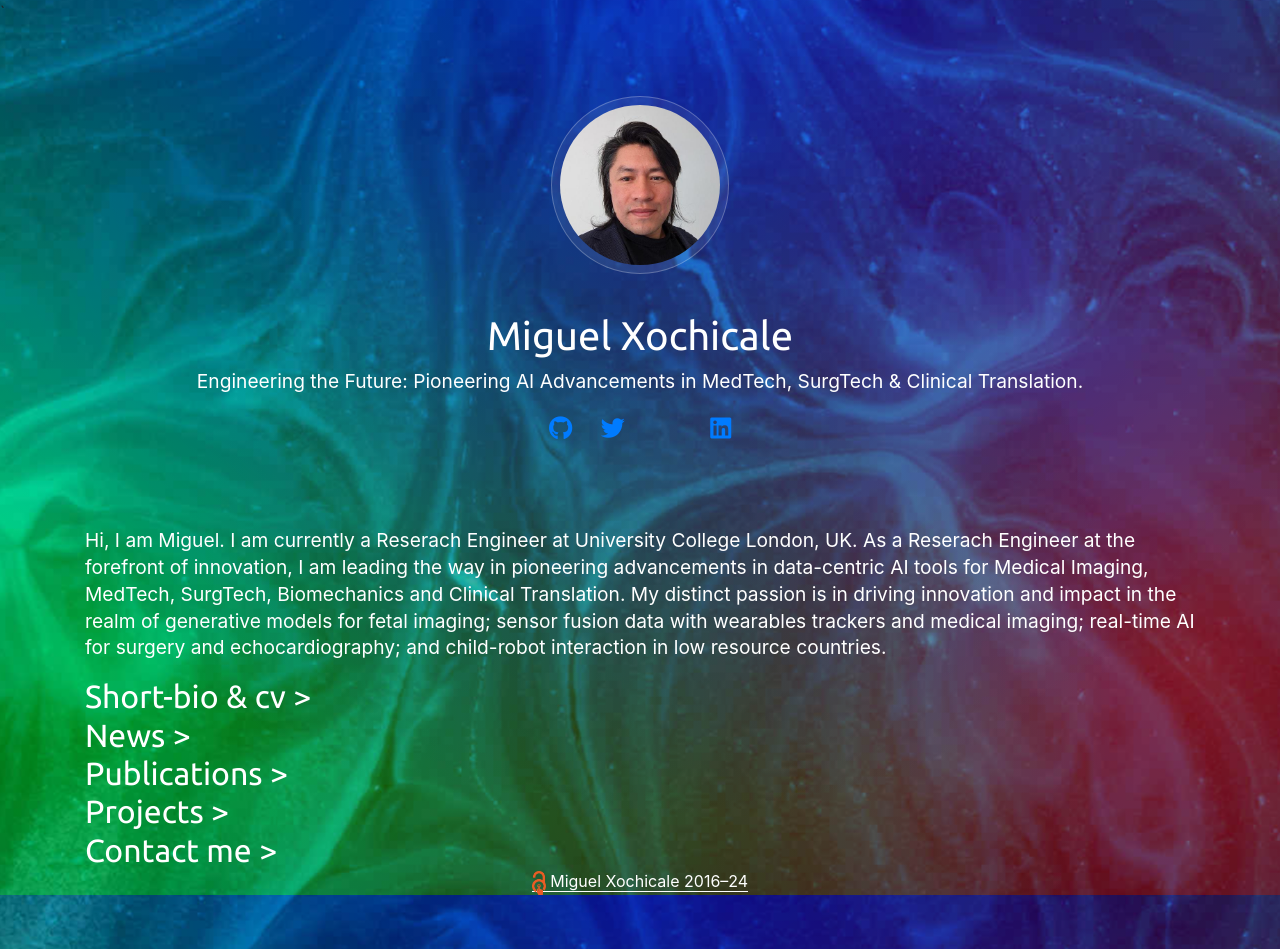
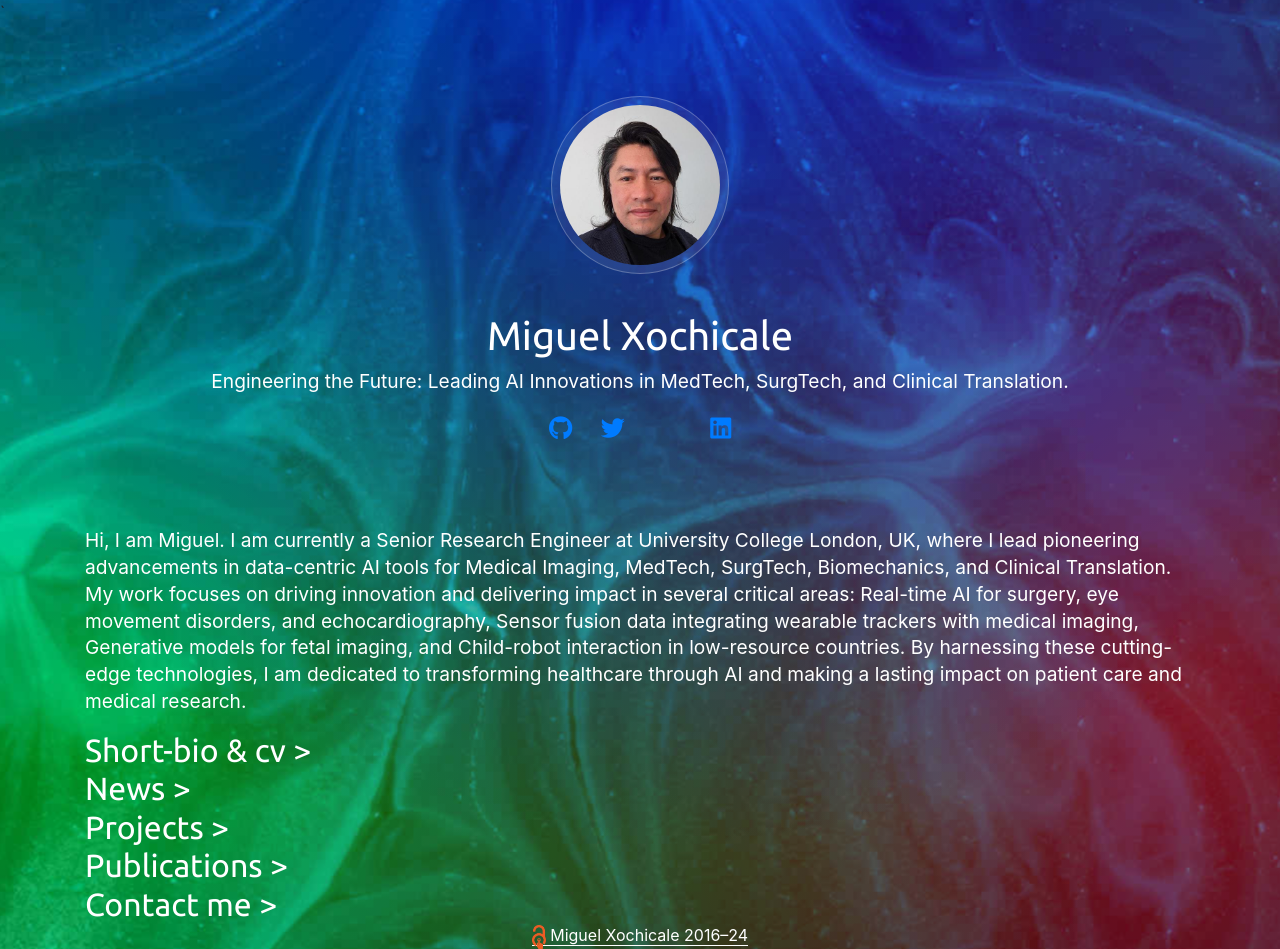
Before and after one commit to mxochicale/mxochicale.github.io, a Jekyll site: the page built from index.html, in a window 1280 px wide. Built offline with Jekyll 4.4.1, drawn with Linux system fonts in a browser that asks for light colours; nearby versions of some CDN libraries; comment, search, counter and statistics services are not loaded; a style sheet for code colours, icons or effects is not loaded.

Commit message:
various updates around senior reserach engineer promotion

```diff
--- a/_includes/contact.html
+++ b/_includes/contact.html
@@ -1,4 +1,4 @@
 <p style="padding-top:0.5rem">
-I am always keen to hear about academic and industry opportunities.
-Please do not hesitate to drop me a message to touch base: m.xochicale@ucl.ac.uk.
+I am always interested in exploring academic and industry opportunities.
+Please feel free to reach out and connect: m.xochicale@ucl.ac.uk.
 </p>
--- a/_includes/me.html
+++ b/_includes/me.html
@@ -1,6 +1,9 @@
 <p>
 Hi, I am Miguel.
-I am currently a Reserach Engineer at University College London, UK.
-As a Reserach Engineer at the forefront of innovation, I am leading the way in pioneering advancements in data-centric AI tools for Medical Imaging, MedTech, SurgTech, Biomechanics and Clinical Translation.
-My distinct passion is in driving innovation and impact in the realm of generative models for fetal imaging; sensor fusion data with wearables trackers and medical imaging; real-time AI for surgery and echocardiography; and child-robot interaction in low resource countries.
+I am currently a Senior Research Engineer at University College London, UK, where I lead pioneering advancements in data-centric AI tools for Medical Imaging, MedTech, SurgTech, Biomechanics, and Clinical Translation. My work focuses on driving innovation and delivering impact in several critical areas:
+Real-time AI for surgery, eye movement disorders, and echocardiography,
+Sensor fusion data integrating wearable trackers with medical imaging,
+Generative models for fetal imaging, and
+Child-robot interaction in low-resource countries.
+By harnessing these cutting-edge technologies, I am dedicated to transforming healthcare through AI and making a lasting impact on patient care and medical research.
 </p>
--- a/_includes/news.html
+++ b/_includes/news.html
@@ -1,6 +1,17 @@
 <p >
 <ul class="bullets">
+
+  <li> <b>2024-08-01:</b>
+  I am excited to share that I have been promoted to Senior Research Software Engineer at the Advanced Research Computing Centre!
+  </li>
+
+  <li> <b>2024-03-01:</b>
+  Full Day Workshop at the 16th Hamlyn Symposium on Medical Robotics on "Open-Source Software for Surgical Technologies" was accepted!
+  <a href="https://www.hamlynsymposium.org/events/open-source-software-for-surgical-technologies-2/"><i class="fa fa-link"></i></a>
+  </li>
+
   <li> <b>2023-05-09:</b> Qingyu Yang from the Institute of Health Informatics at UCL started her MPhil project under my supervision with the project titled: "High-resolution fetal brain ultrasound imaging synthesis". </li>
+
   <li> <b>2023-04-28:</b> "Towards Realistic Ultrasound Fetal Brain Imaging Synthesis" was accepted at Medical Imaging with Deep Learning 2023 (MIDL2023)  <a href="https://github.com/budai4medtech/midl2023"> <i class="fab fa-github"></i></a> </li>
   <li> <b>2023-04-01:</b> "Towards a Simple Framework of Skill Transfer Learning for Robotic Ultrasound-guidance Procedures" was accepted at Robot-Assisted Medical Imaging (RAMI) ICRA workshop 2023  <a href="https://github.com/mxochicale/rami-icra2023"><i class="fab fa-github"></i></a> </li>
   <li> <b>2023-03-20:</b> In2research Placement project "AI-based evaluation of surgical skills using open-source software libraries" was accepted. Placement will be 8 weeks and take place between 1 June and 31 Aug 2023. </li>
--- a/_includes/projects.html
+++ b/_includes/projects.html
@@ -1,8 +1,19 @@
 <p>
     List of projects I am leading (or had led):
     <ul class="bullets">
+
+    <li> <b>May 2024 - Present </b>
+    🤖 👁️ READY: REal-time Ai Diagnosis for nYstagmus (GitHub repository will be open in Jan 2025!)
+    </li>
+
+    <li> <b>Oct 2023 - Apr 2024</b>
+    Real-time AI for surgery with NVIDIA-Holoscan platform: Led software reserach engineer advancing real-time AI-enabled surgical tools by developing end-to-end frameworks, including training, inference, API design, and deployment to medical devices (see  <a class="white"  href="https://mxochicale.github.io/real-time-ai-for-surgery-with-NVIDIA-Holoscan-platform/#/title-slide">slides</a>).
+    </li>
+
     <li> <b>2021-2022</b>  GAN-based synthetic ultrasound imaging for fetal development</li>
+
     <li> <b>2021-2022</b>  Towards simple and effective ultrasound-guidance procedures</li>
+
     <li> <b>2021-2021</b>  Simulator of ultrasound-guided needle for public engagement events  [ <a href="https://kingsengagedresearchblog.wordpress.com/2021/01/22/winners_dec20_pe_smallgrants/">  <i class="fa fa-link"></i>  </a>    <a href="http://mxochicale.github.io/kings-pe-award/">  <i class="fa fa-link"></i> </a>    <a href="https://twitter.com/GIFT_Surg/status/1347211959775752192"> <i class="fab fa-twitter"></i> </a> <a href="https://github.com/xfetus/public-engagement-project"> <i class="fab fa-github"></i>  </a>] </li>
     <li> <b>2020-2021</b>  Low-power vibrational stimulator to study evoked cortical responses</li>
     <li> <b>2020-ongoing</b> I am innovating at "AIR4Children: Artificial Intelligence and Robotics for Children" in low resource income countries [<a href="https://github.com/air4children/hri2021"> <i class="fab fa-github"></i>  </a> <a href="https://twitter.com/_mxochicale/status/1368839470502514690"> <i class="fab fa-twitter"></i> </a>]. </li>
--- a/_includes/short-bio-cv.html
+++ b/_includes/short-bio-cv.html
@@ -1,12 +1,16 @@
 <p>
-I am currently a Reserach Engineer at University College London at <a class="white"  href="https://www.ucl.ac.uk/arc">the Advanced Research Computing Centre </a> and <a class="white"  href="https://www.ucl.ac.uk/interventional-surgical-sciences">WEISS</a> where I am pushing forward AI-based <a class="white"  href="https://github.com/SciKit-Surgery">Surgical Navigation tools</a> in collaboration with <a class="white"  href="https://scholar.google.co.uk/citations?user=-rD4cJIAAAAJ">Stephen Thompson</a>, <a class="white"  href="https://iris.ucl.ac.uk/iris/browse/profile?upi=TMDOW59">Dr Thomas Dowrick</a> and <a class="white"  href="https://iris.ucl.ac.uk/iris/browse/profile?upi=MJCLA42">Prof Matt Clarkson</a>.
+I am currently a Senior Research Engineer at University College London at <a class="white"  href="https://www.ucl.ac.uk/arc">the Advanced Research Computing Centre </a>, advancing real-time AI-enabled surgical tools by developing end-to-end frameworks, including training, inference, API design, and deployment to medical devices (see  <a class="white"  href="https://mxochicale.github.io/real-time-ai-for-surgery-with-NVIDIA-Holoscan-platform/#/section">slides</a>).
+Furthermore, I am driving improvements in the quality and reproducibility of UCL's open-source software projects, ensuring they meet the highest standards of excellence. (see <a class="white"  href="https://github.com/UCLH-Foundry/PIXL">PIXL Image eXtraction Laboratory</a> and <a class="white"  href="https://github.com/SciKit-Surgery">Surgical Navigation tools</a>).
+Similarly, I contributed to maintain AI-based <a class="white"  href="https://github.com/SciKit-Surgery">Surgical Navigation tools</a> in collaboration with <a class="white"  href="https://scholar.google.co.uk/citations?user=-rD4cJIAAAAJ">Stephen Thompson</a>, <a class="white"  href="https://iris.ucl.ac.uk/iris/browse/profile?upi=TMDOW59">Dr Thomas Dowrick</a> and <a class="white"  href="https://iris.ucl.ac.uk/iris/browse/profile?upi=MJCLA42">Prof Matt Clarkson</a> from <a class="white"  href="https://www.ucl.ac.uk/interventional-surgical-sciences">WEISS</a>.
+
+<p>
 Previously, I was a Research Associate at King's College London within the <a class="white" href="https://www.kcl.ac.uk/bmeis">School of Biomedical Engineering and Imaging Sciences</a> where in the <a class="white" href="http://vital.oucru.org/">Vietnam ICU Translational Applications Laboratory (VITAL) project</a>  between September 2021 to September 2022, I scientifically contributed to automatic biometric recognition from Cardiac ultrasound data using deep learning techniques, these in collaboration with <a class="white" href="https://gomezalberto.github.io/">Dr Alberto Gomez</a> and <a class="white" href="https://www.kcl.ac.uk/people/andrew-king">Dr Andrew King</a>.
 Before that, as a Research Associate between April 2019 to August 2021, I pushed forward the state-of-the-art of ultrasound-guided procedures in the <a class="white" href="https://www.gift-surg.ac.uk/"> Guided Instrumentation for Fetal Therapy and Surgery (GIFT-Surg)</a> project where I scientifically contributed to the development of new algorithms, software, hardware and medical device quality management systems, those in close collaboration with Prof. of Interventional Image Computing <a class="white" href="https://cai4cai.ml/">Tom Vercauteren</a> and <a class="white" href="https://scholar.google.com/citations?hl=en&user=bLvnwOAAAAAJ">Dr. Wenfeng Xia</a>.
 In July 2019, I was awarded a Ph.D. degree in Computer Engineering from the <a class="white"  href="http://www.birmingham.ac.uk/index.aspx">University of Birmingham</a> where I investigated <a class="white"  href="https://mxochicale-phd.github.io/site/"> Nonlinear Analysis to Quantify Movement Variability in Human-Humanoid Interaction</a> under the supervision of Prof. of Pervasive and Ubiquitous Computing <a class="white" href="http://www.birmingham.ac.uk/staff/profiles/eese/baber-chris.aspx">Chris Baber</a> and Prof. of Information Engineering <a class="white"  href="http://www.birmingham.ac.uk/staff/profiles/eese/russell-martin.aspx">Martin Russell</a>.
 </p>
 
 <p>
-I have 20 years' experience in human-robot interaction, electronics, mechatronics, signal processing and AI in healthcare, along with 12 years' experience as a teaching associate in Mechatronic and Computer Engineering and 5 years' experience in public engagement activities.
+Generally speaking, I have 20 years' experience in human-robot interaction, electronics, Mechatronics, signal processing and AI in healthcare, along with 12 years' experience as a teaching associate in Mechatronics nd Computer Engineering and 5 years' experience in public engagement activities.
 I have passion for <a class="white"  href="https://en.wikipedia.org/wiki/Open_science">Open Science</a> meaning that I open-sourced  all my contributions to knowledge in my GitHub <a class="white"  href="https://github.com/mxochicale">@mxochicale</a>.
 I also tweet and re-tweet about AI, Robotics, Chaos, AI and Healthcare <a class="white" href="https://twitter.com/_mxochicale">@_mxochicale</a>,
 I write in my <a class="white" href="http://mxochicale.github.io/blog/ ">blog</a> from time to time, and in my free time am trying to improve <a class="white" href=/assets/images/avatar/mapx_april2016.jpg>my juggling skills</a> and enjoy time with my family and friends.
@@ -16,7 +20,7 @@
 Curriculum Vitae
 </p>
 <p>
-For detailed information, please see my two-page CV and its github repository:
+For detailed information, please see my two-page CV and its GitHub repository:
 <a href="https://github.com/mxochicale/cv/blob/generated-pdfs/cv-two-pages.pdf"> <i class="far fa-file-pdf"></i> </a>
 <a href="https://github.com/mxochicale/cv"> <i class="fab fa-github"></i>  </a>
 </p>
--- a/index.html
+++ b/index.html
@@ -8,7 +8,7 @@
     <header id="header">
       <span class="avatar"><img src="/assets/images/avatar/mapx_october2022.jpeg" alt="Miguel Xochicale" /></span>
        <h1>Miguel Xochicale</h1>
-        <p> Engineering the Future: Pioneering AI Advancements in MedTech, SurgTech & Clinical Translation.</p>
+        <p> Engineering the Future: Leading AI Innovations in MedTech, SurgTech, and Clinical Translation.</p>
 
       <ul class="icons">
         <li>
@@ -59,14 +59,14 @@
     {% include news.html %}
   </div>
 
+  <h1 id="research" class="panel">Projects > </h1>
+    <div class="panel-content">
+        {% include projects.html %}
+    </div>
+
   <h1 id="research" class="panel">Publications > </h1>
     <div class="panel-content">
         {% include loop_publications.html %}
-    </div>
-
-  <h1 id="research" class="panel">Projects > </h1>
-    <div class="panel-content">
-        {% include projects.html %}
     </div>
 
   <h1 id="cv"  class="panel" >Contact me > </h1>
```
